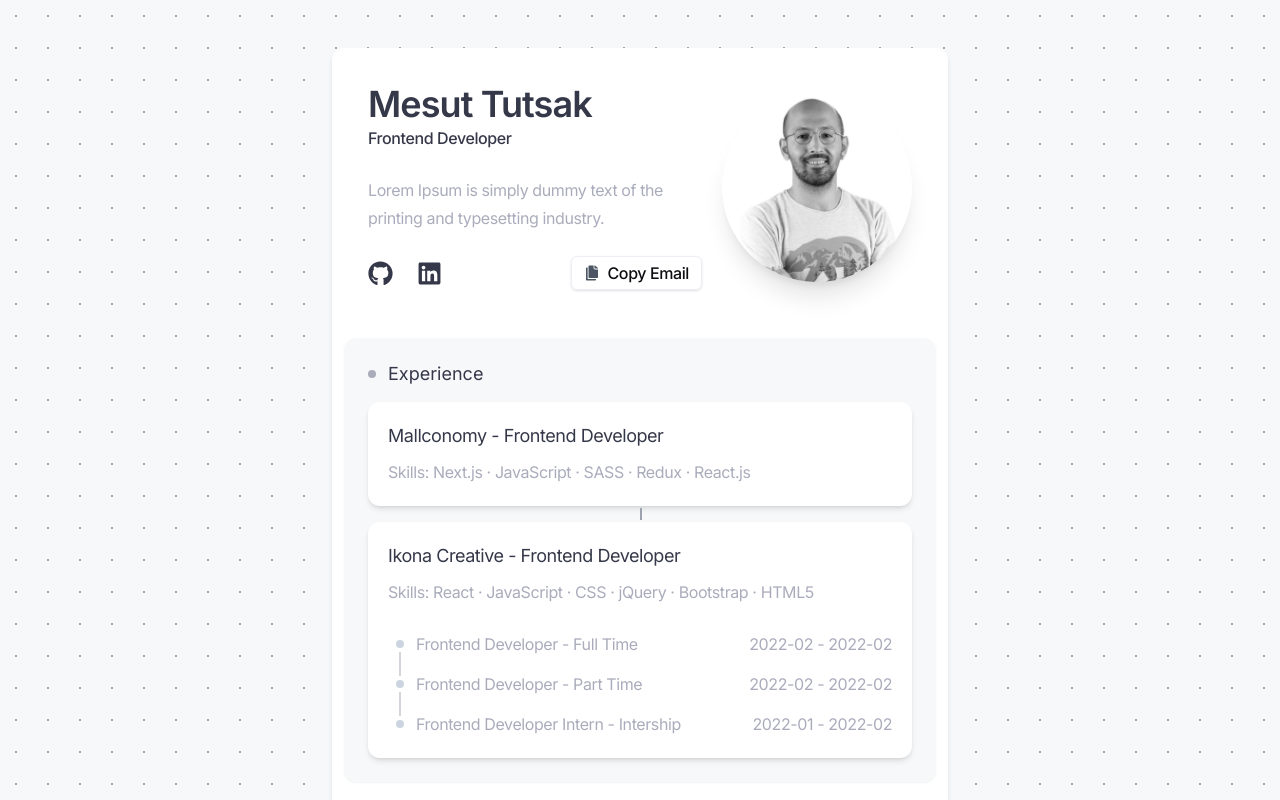
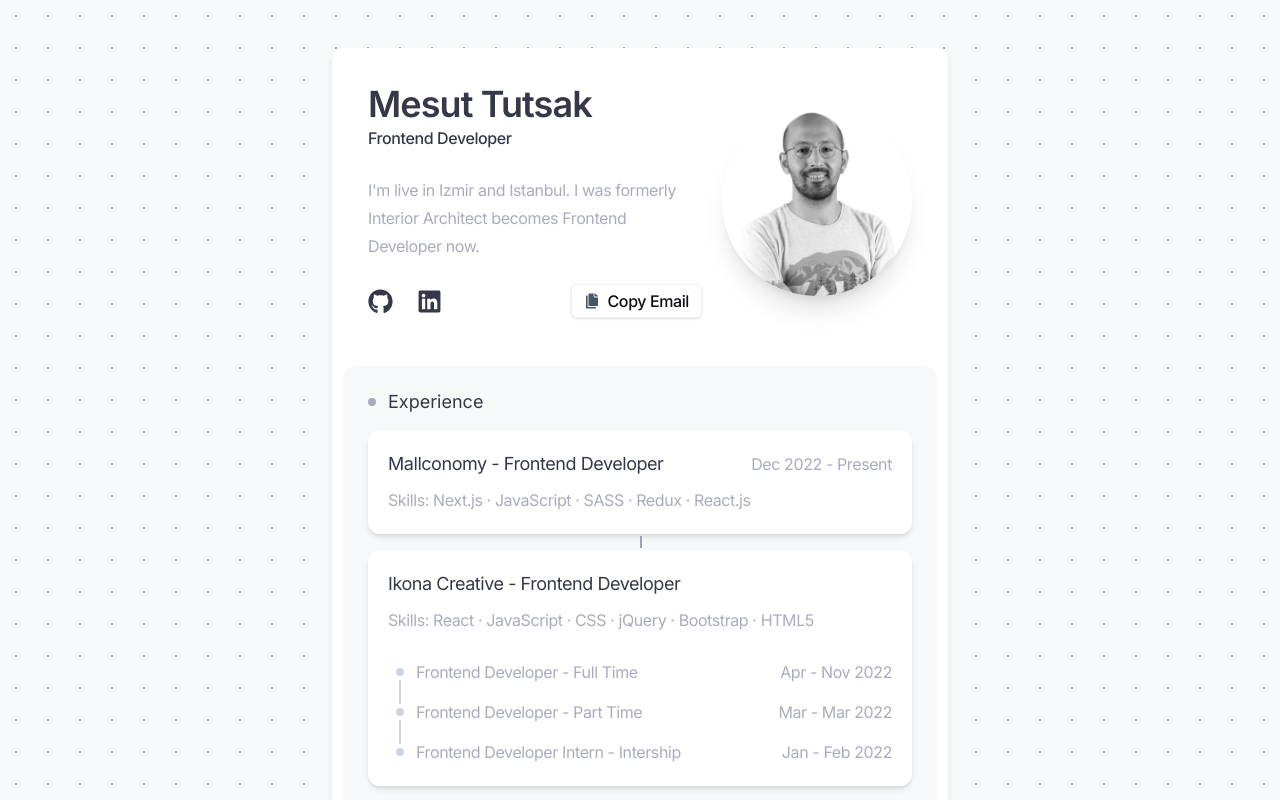
Before and after one commit to mesuttutsak/my-website, a Next.js app: page / in a window 1280 px wide. Shown: the top 800 px of the page. Built offline with nearby package versions, Linux system fonts and the light colour scheme.

Commit message:
Contentler güncellendi.

```diff
--- a/src/components/HomePage/About/index.tsx
+++ b/src/components/HomePage/About/index.tsx
@@ -42,8 +42,7 @@ const About = () => {
 
           <div className="middle">
             <Text>
-              Lorem Ipsum is simply dummy text of the printing and typesetting
-              industry.
+              I'm live in Izmir and Istanbul. I was formerly Interior Architect becomes Frontend Developer now.
             </Text>
           </div>
 
@@ -52,7 +51,7 @@ const About = () => {
 
             <Button onClick={() => setCopied('ttsk.mesut@gmail.com')}>
               {
-                copied ?
+                copied !== "" ?
                  <span className="text-green-500"> <FaCheck size={16}/> </span> :
                  <span className="text-gray-600"> <IoIosCopy size={16}/> </span>
               }
--- a/src/components/HomePage/Experience/Item.tsx
+++ b/src/components/HomePage/Experience/Item.tsx
@@ -29,7 +29,15 @@ const Item = ({ data }: any) => {
         <Surface inOrder customClassname={['flex', 'flex-col', 'gap-6']}>
             <div className="flex flex-row z-[2]">
                 <div className="flex-auto">
-                    <Text tag="h4" customClassname={['mb-2']} ><Link href={website} target='_blank' >{company}</Link> - {periods[0].title}</Text>
+                    <div className='flex flex-wrap justify-between mb-2 gap-x-3'>
+                        <Text tag="h4" customClassname={['sm:inline-block']} ><Link href={website} target='_blank' >{company}</Link> - {periods[0].title}</Text>
+                        { periods.length == 1 &&
+                            <Text customClassname={['whitespace-nowrap']}>
+                                {periods[0].start_date} {periods[0].end_date && '- ' + periods[0].end_date}
+                            </Text>
+                        }
+                    </div>
+
                     <Text>Skills:  {skills.join(" · ")} </Text>
                 </div>
             </div>
@@ -46,8 +54,8 @@ const Item = ({ data }: any) => {
                             end_date,
                             desc,
                         } : ExperiencePeriod) => (
-                            <li key={title} className='flex justify-between items-center'>
-                                <Text >{title} - {employment_type}</Text> <Text>{start_date} - {end_date}</Text>
+                            <li key={title} className='flex flex-wrap justify-between items-center'>
+                                <Text >{title} - {employment_type}</Text> <Text customClassname={['whitespace-nowrap']}>{start_date} - {end_date}</Text>
                             </li>
                         )
                     )}
--- a/src/components/HomePage/Experience/index.tsx
+++ b/src/components/HomePage/Experience/index.tsx
@@ -30,8 +30,8 @@ const experience: ExperienceProps[] = [
       {
         title: "Frontend Developer",
         employment_type: "Full Time",
-        start_date: "2022-02",
-        end_date: "2022-02",
+        start_date: "Dec 2022",
+        end_date: "Present",
         desc: "",
       },
     ],
@@ -46,22 +46,22 @@ const experience: ExperienceProps[] = [
       {
         title: "Frontend Developer",
         employment_type: "Full Time",
-        start_date: "2022-02",
-        end_date: "2022-02",
+        start_date: "Apr",
+        end_date: "Nov 2022",
         desc: "",
       },
       {
         title: "Frontend Developer",
         employment_type: "Part Time",
-        start_date: "2022-02",
-        end_date: "2022-02",
+        start_date: "Mar",
+        end_date: "Mar 2022",
         desc: "",
       },
       {
         title: "Frontend Developer Intern",
         employment_type: "Intership",
-        start_date: "2022-01",
-        end_date: "2022-02",
+        start_date: "Jan",
+        end_date: "Feb 2022",
         desc: "",
       },
     ],
--- a/src/core/components/Button/index.tsx
+++ b/src/core/components/Button/index.tsx
@@ -2,12 +2,13 @@ import React from 'react';
 
 interface ButtonProps {
     children?: React.ReactNode;
+    disabled?: boolean;
     onClick?: () => void;
 }
 
-const Button = ({children, onClick}: ButtonProps) => {
+const Button = ({children, disabled = false, onClick}: ButtonProps) => {
   return (
-    <button className='button' onClick={onClick}>
+    <button className='button' onClick={onClick} disabled={disabled}>
         {children}
     </button>
   )
--- a/src/styles/globals.scss
+++ b/src/styles/globals.scss
@@ -90,7 +90,7 @@ header {
 
 #education {
   .row {
-    @apply flex flex-row justify-between;
+    @apply flex flex-wrap flex-row justify-between;
   }
 }
 
@@ -270,6 +270,6 @@ section {
 }
 
 h1 { @apply tracking-tight text-4xl font-semibold; @include textProperties(); }
-h2 { @apply tracking-tight text-base font-semibold; @include textProperties(); }
-h4 { @apply tracking-tight text-lg leading-7 font-normal; @include textProperties(); }
-p { @apply tracking-tight text-base leading-7 font-normal color_secondary; @include textProperties(); }
+h2 { @apply tracking-tight sm:text-base text-sm font-semibold; @include textProperties(); }
+h4 { @apply tracking-tight sm:text-lg text-base sm:leading-7 leading-6 font-normal; @include textProperties(); }
+p { @apply tracking-tight sm:text-base sm:leading-7 leading-6 font-normal color_secondary; @include textProperties(); }
```
